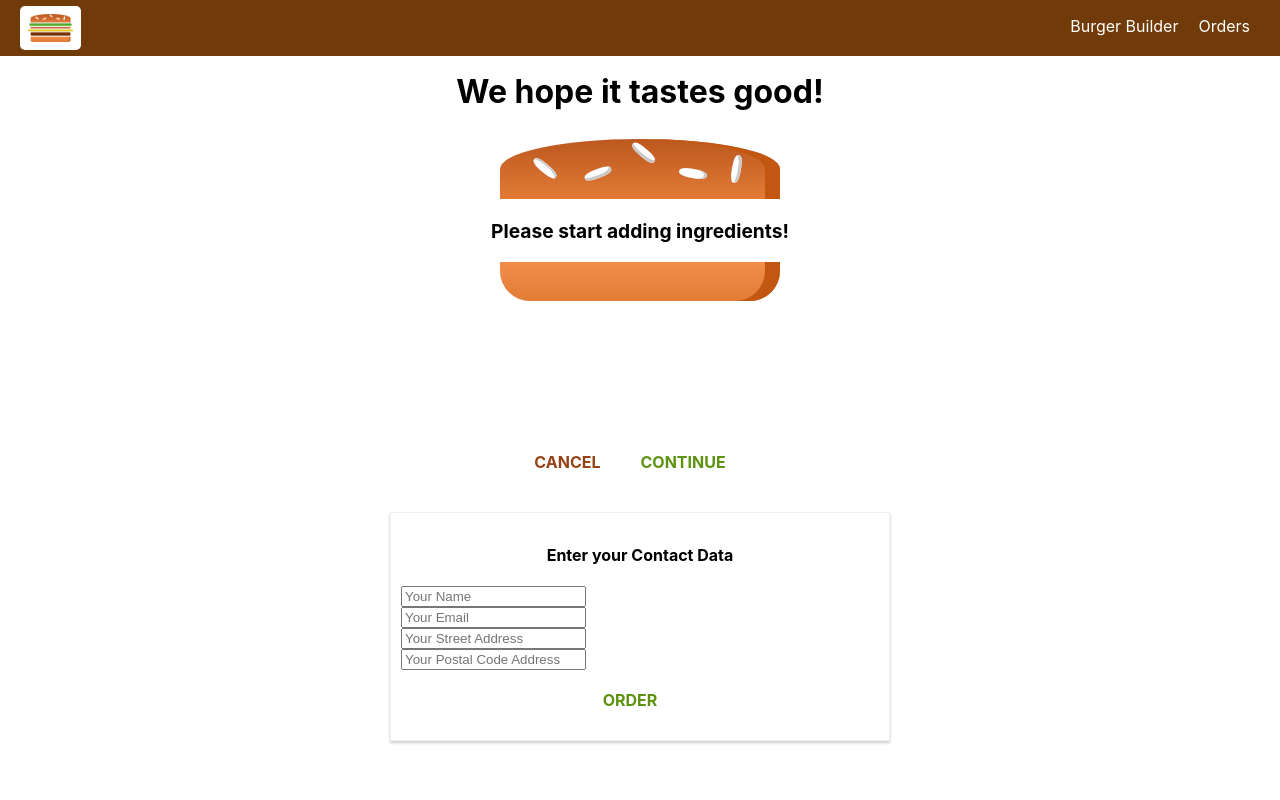
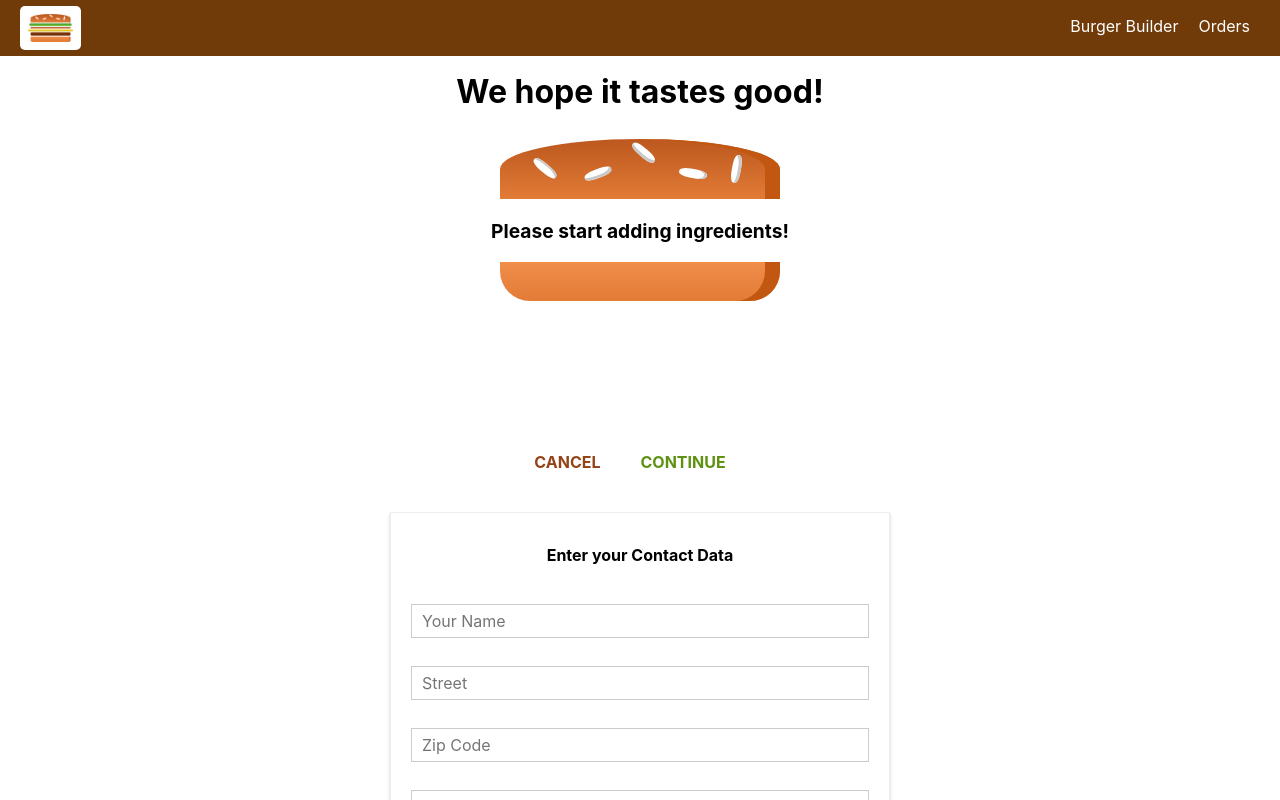
Before and after one commit to aleej/burger-builder, a React (Create React App) app: page /checkout in a window 1280 px wide. Both pictures are taken after a click on the button "CONTINUE". Shown: the top 800 px of the page. Built offline with nearby package versions, Linux system fonts and the light colour scheme.

Commit message:
Task241 Adding custom forms

```diff
--- /dev/null
+++ b/src/components/UI/Input/Input.js
@@ -0,0 +1,53 @@
+import React from 'react';
+
+import classes from './Input.module.css';
+
+const input = (props) => {
+    let inputElement = null;
+
+    switch (props.elementType) {
+        case ('input'):
+            inputElement = <input
+                className={classes.InputElement}
+                {...props.elementConfig}
+                value={props.value}
+                onChange={props.changed}/>;
+            break;
+        case ('textarea'):
+            inputElement = <textarea
+                className={classes.InputElement}
+                {...props.elementConfig}
+                value={props.value}
+                onChange={props.changed}/>;
+            break;
+        case ('select'):
+            inputElement = (
+                <select
+                    className={classes.InputElement}
+                    value={props.value}
+                    onChange={props.changed}>
+                    {props.elementConfig.options.map(option => (
+                        <option key={option.value} value={option.value}>
+                            {option.displayValue}
+                        </option>
+                    ))}
+                </select>
+            );
+            break;
+        default:
+            inputElement = <input
+                className={classes.InputElement}
+                {...props.elementConfig}
+                value={props.value}
+                onChange={props.changed}/>;
+    }
+
+    return (
+        <div className={classes.Input}>
+            <label className={classes.Label}>{props.label}</label>
+            {inputElement}
+        </div>
+    );
+}
+
+export default input;
--- /dev/null
+++ b/src/components/UI/Input/Input.module.css
@@ -0,0 +1,27 @@
+.Input {
+    width: 100%;
+    padding: 10px;
+    box-sizing: border-box;
+}
+
+.Label {
+    font-weight: bold;
+    display: block;
+    margin-bottom: 8px;
+}
+
+.InputElement {
+    outline: none;
+    border: 1px solid #ccc;
+    background-color: white;
+    font: inherit;
+    padding: 6px 10px;
+    display: block;
+    width: 100%;
+    box-sizing: border-box;
+}
+
+.InputElement:focus{
+    outline: none;
+    background-color: #ccc;
+}
--- a/src/containers/Checkout/ContactData/ContactData.js
+++ b/src/containers/Checkout/ContactData/ContactData.js
@@ -1,18 +1,64 @@
 import React, { Component } from 'react';
 
-import Button from '../../../components/UI/Button/Button';
 import axios from '../../../axios-order';
 import Spinner from '../../../components/UI/Spinner/Spinner';
+import Input from '../../../components/UI/Input/Input';
+import Button from '../../../components/UI/Button/Button';
 import classes from './ContactData.module.css';
 
 class ContactData extends Component {
-
     state = {
-        name: '',
-        email: '',
-        address: {
-            street: '',
-            postalCode: ''
+        orderForm: {
+            name: {
+                elementType: 'input',
+                elementConfig: {
+                    type: 'text',
+                    placeholder: 'Your Name'
+                },
+                value: ''
+            },
+            street: {
+                elementType: 'input',
+                elementConfig: {
+                    type: 'text',
+                    placeholder: 'Street'
+                },
+                value: ''
+            },
+            zipCode: {
+                elementType: 'input',
+                elementConfig: {
+                    type: 'text',
+                    placeholder: 'Zip Code'
+                },
+                value: ''
+            },
+            country: {
+                elementType: 'input',
+                elementConfig: {
+                    type: 'text',
+                    placeholder: 'Country'
+                },
+                value: ''
+            },
+            email: {
+                elementType: 'email',
+                elementConfig: {
+                    type: 'text',
+                    placeholder: 'Your Email'
+                },
+                value: ''
+            },
+            deliveryMethod: {
+                elementType: 'select',
+                elementConfig: {
+                    options: [
+                        {value: 'fastest', displayValue: 'Fastest'},
+                        {value: 'cheapest', displayValue: 'Cheapest'}
+                        ]
+                },
+                value: ''
+            }
         },
         loading: false
     }
@@ -20,19 +66,16 @@
     orderHandler = (event) => {
         event.preventDefault();
         this.setState({ loading: true });
+
+        const formData = {};
+        for (let formElementIdentifier in this.state.orderForm){
+            formData[formElementIdentifier] = this.state.orderForm[formElementIdentifier];
+        };
+
         const order = {
             ingredients: this.props.ingredients,
             price: this.props.price,
-            customer: {
-                name: 'Anthony Lee',
-                address: {
-                    street: 'Test Street',
-                    zipCode: '1234',
-                    country: 'United States'
-                },
-                email: 'test@test.com'
-            },
-            deliveryMethod: 'fastest'
+            order: formData
         }
         axios.post('/orders.json', order)
             .then(response => {
@@ -46,14 +89,39 @@
             });
     }
 
+    inputChangedHandler = (event, inputIdentifier) => {
+        const updatedOrderForm = {
+            ...this.state.orderForm
+        };
+
+        const updatedFormElement = {
+            ...updatedOrderForm[inputIdentifier]
+        };
+
+        updatedFormElement.value = event.target.value;
+        updatedOrderForm[inputIdentifier] = updatedFormElement;
+        this.setState({orderForm: updatedOrderForm});
+    }
+
     render() {
+        const formElementsArray = [];
+        for (let key in this.state.orderForm){
+            formElementsArray.push({
+                id: key,
+                config: this.state.orderForm[key]
+            });
+        }
         let form = (
-            <form>
-                <input className={classes.Input} type="text" name="name" placeholder="Your Name" />
-                <input className={classes.Input} type="email" name="email" placeholder="Your Email" />
-                <input className={classes.Input} type="text" name="street" placeholder="Your Street Address" />
-                <input className={classes.Input} type="text" name="postal" placeholder="Your Postal Code Address" />
-                <Button btnType="Success" clicked={this.orderHandler}>ORDER</Button>
+            <form onSubmit={this.orderHandler}>
+                {formElementsArray.map(formElement => (
+                    <Input
+                        key={formElement.id}
+                        elementType={formElement.config.elementType}
+                        elementConfig={formElement.config.elementConfig}
+                        value={formElement.config.value}
+                        changed={(event) => this.inputChangedHandler(event, formElement.id)} />
+                ))}
+                <Button btnType="Success">ORDER</Button>
             </form>
         );
         if (this.state.loading) {
--- a/src/containers/Checkout/ContactData/ContactData.module.css
+++ b/src/containers/Checkout/ContactData/ContactData.module.css
@@ -8,10 +8,6 @@
     box-sizing: border-box;
 }
 
-.Input {
-    display: block;
-}
-
 @media (min-width: 600px) {
     .ContactData {
         width: 500px;
```
